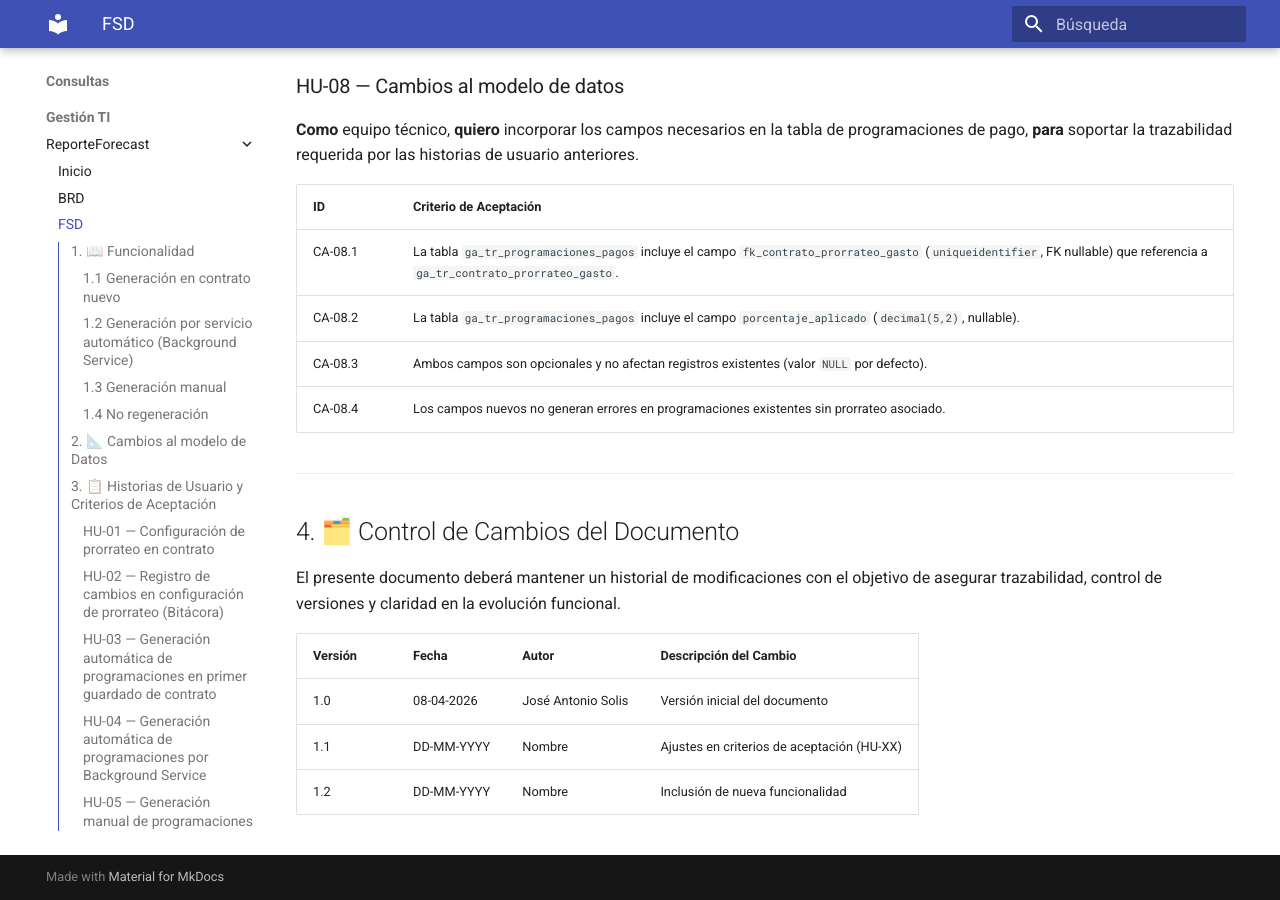
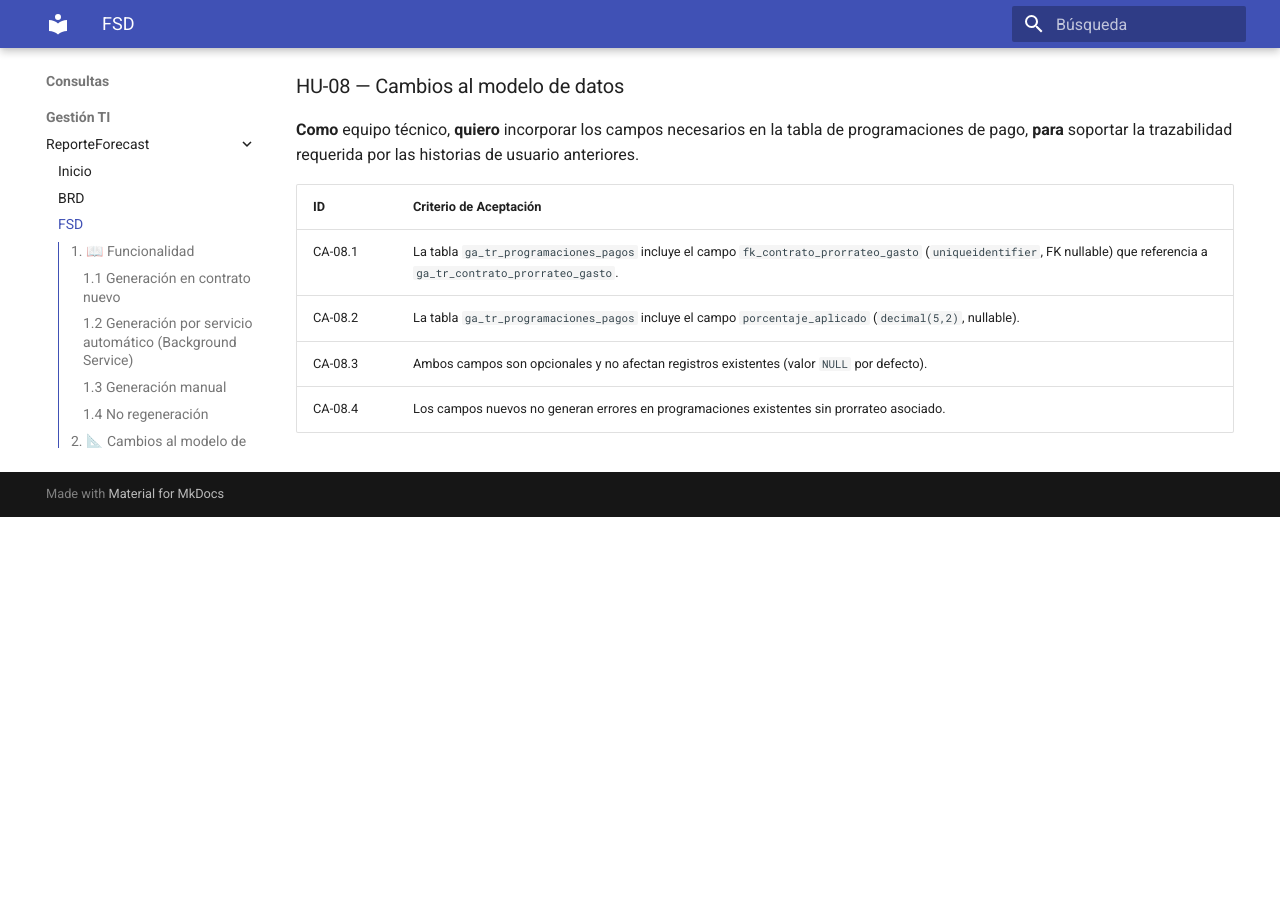
Before and after one commit to solis1408/Business-Suite, an MkDocs documentation site: the page built from docs/Consultas/Gestion-TI/documentacion/reporte/FSD.md, in a window 1280 px wide and 900 px high, scrolled down 7188 px. Built offline with MkDocs 1.6.1 and Material for MkDocs 9.7.7, drawn with Linux system fonts in a browser that asks for light colours; after the commit the page ends 7705 px from its top, so only the background shows below that.

```diff
--- a/docs/Consultas/Gestion-TI/documentacion/reporte/FSD.md
+++ b/docs/Consultas/Gestion-TI/documentacion/reporte/FSD.md
@@ -245,15 +245,3 @@ Los siguientes campos son nuevos y deben agregarse:
 | CA-08.2 | La tabla `ga_tr_programaciones_pagos` incluye el campo `porcentaje_aplicado` (`decimal(5,2)`, nullable). |
 | CA-08.3 | Ambos campos son opcionales y no afectan registros existentes (valor `NULL` por defecto). |
 | CA-08.4 | Los campos nuevos no generan errores en programaciones existentes sin prorrateo asociado. |
-
----
-
-## 4. 🗂️ Control de Cambios del Documento
-
-El presente documento deberá mantener un historial de modificaciones con el objetivo de asegurar trazabilidad, control de versiones y claridad en la evolución funcional.
-
-| Versión | Fecha      | Autor              | Descripción del Cambio                         |
-| ------- | ---------- | ------------------ | ---------------------------------------------- |
-| 1.0     | 08-04-2026 | José Antonio Solis | Versión inicial del documento                  |
-| 1.1     | DD-MM-YYYY | Nombre             | Ajustes en criterios de aceptación (HU-XX)     |
-| 1.2     | DD-MM-YYYY | Nombre             | Inclusión de nueva funcionalidad               |
```
Also changed, not shown: docs/Consultas/Gestion-TI/documentacion/reporte/BRD.md (+0 -2 lines).
